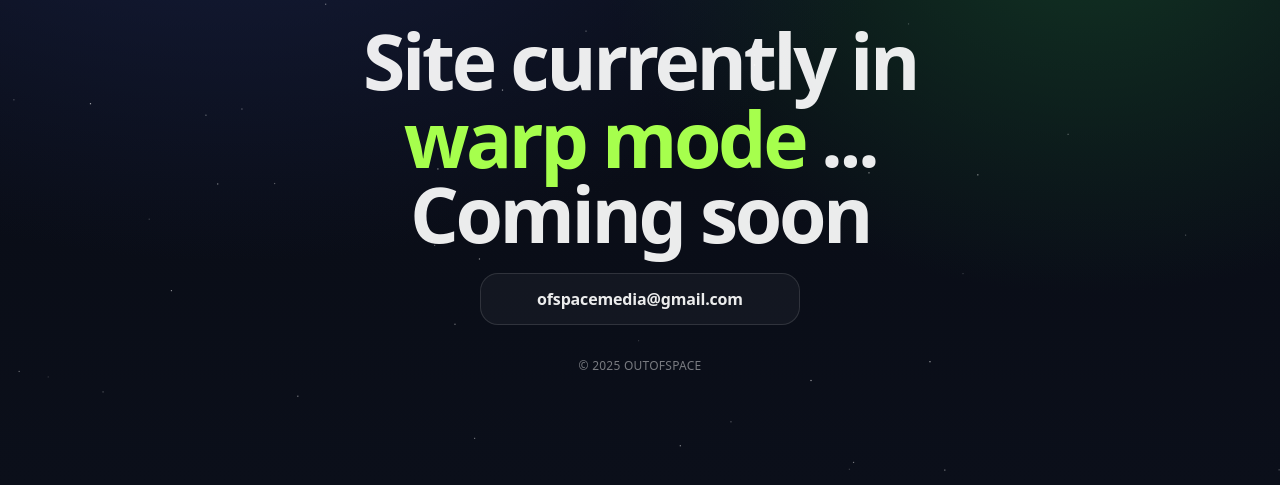
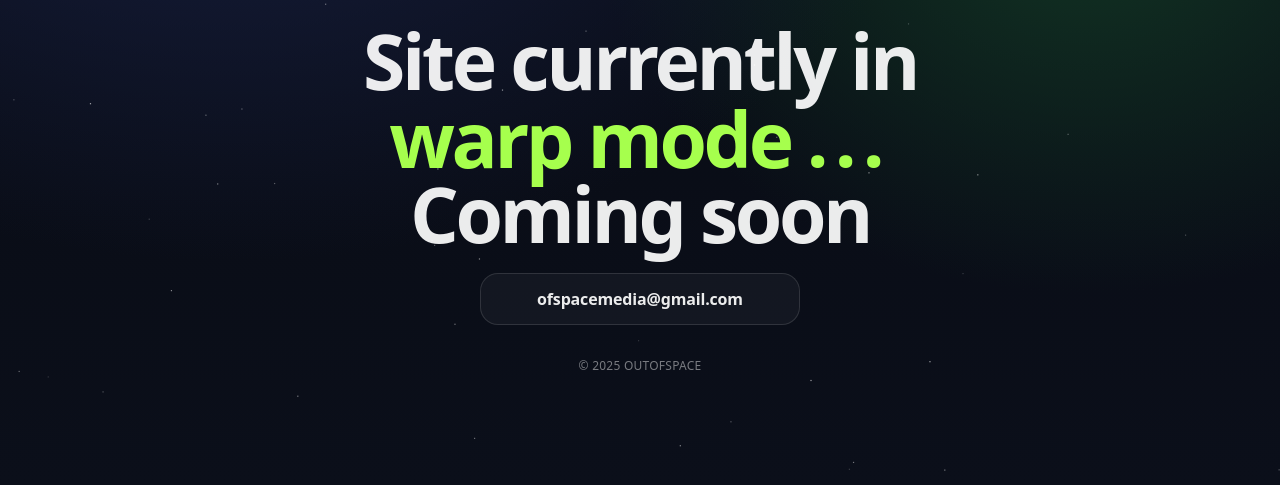
Before and after one commit to ayerRO1/outofspace.ro, a plain HTML site: page index.html in a window 1280 px wide. Shown: the part 315-800 px from the top of the page. Drawn offline with Linux system fonts and the light colour scheme.

Commit message:
Update index.html - cu dots

```diff
--- a/index.html
+++ b/index.html
@@ -161,6 +161,10 @@
       .tagline{ font-size:15px; }
       .line{ white-space:normal; }
     }
+    .dots{
+  color: var(--accent);
+  letter-spacing: .08em;
+}
   </style>
 </head>
 
```
